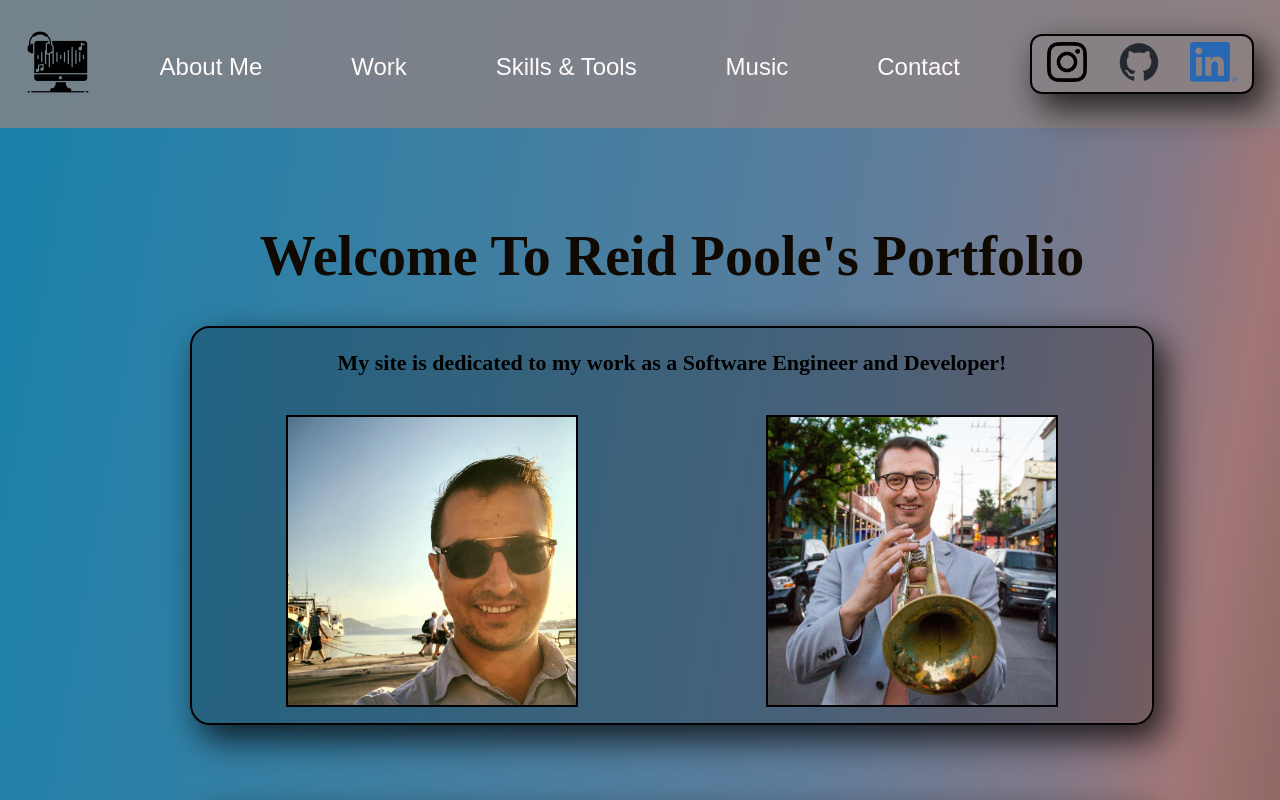
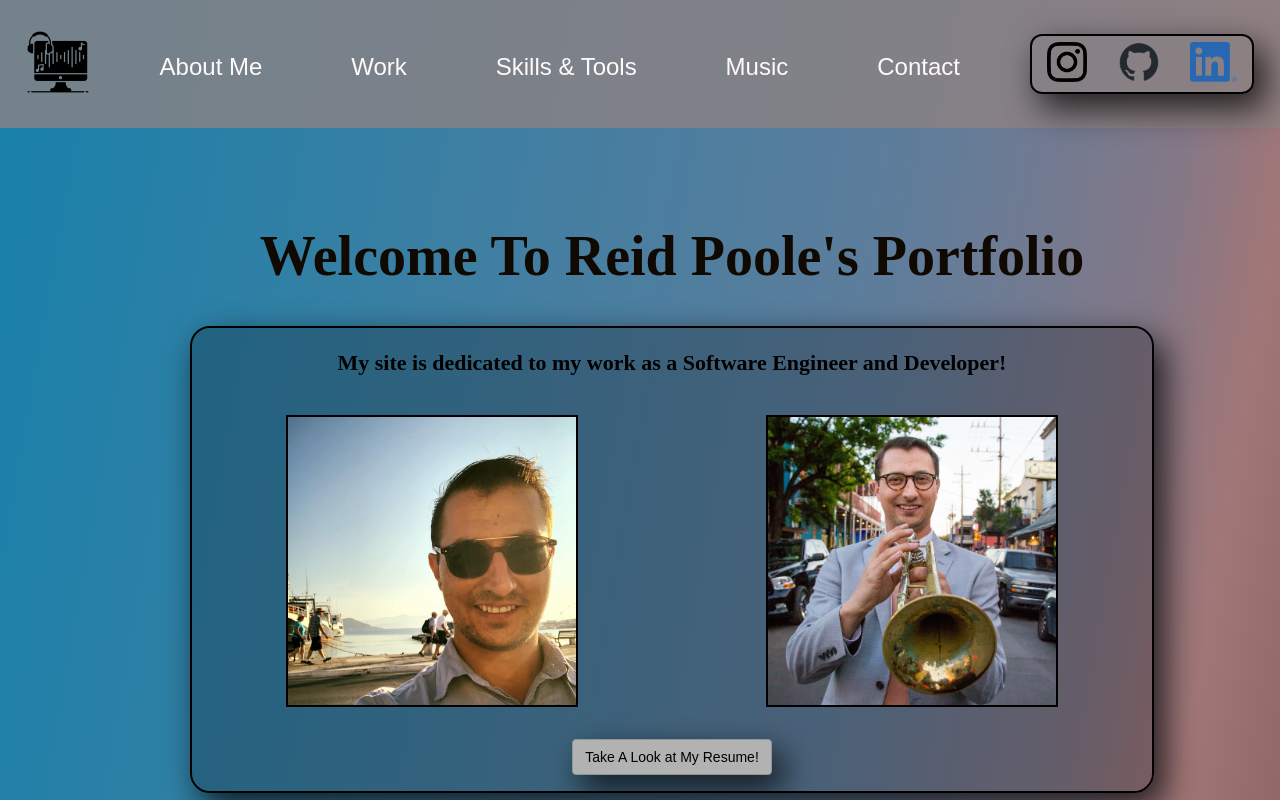
Before and after one commit to rpoole444/portfolio-site, a React (Create React App) app: page /main-page in a window 1280 px wide. Shown: the top 800 px of the page. Built offline with nearby package versions, Linux system fonts and the light colour scheme.

Commit message:
Add Resume Link

```diff
--- a/src/components/Homepage/Homepage.js
+++ b/src/components/Homepage/Homepage.js
@@ -16,6 +16,13 @@ const Homepage = () => {
           <img className="computer-icon" src={ReidBeach} alt="computer" />
           <img className="computer-icon" src={pictureReid} alt="trumpet" />
         </section>
+          <a
+            href="https://docs.google.com/document/d/1_BI4wNwixRBp0fDo2d8urPAhEb04QGbMv5I2DEE6kAA/edit?usp=sharing"
+            target="_blank"
+            rel="noreferrer"
+          >
+            <button className="proj-buttons">Take A Look at My Resume!</button>
+          </a>
       </article>
       <section id="aboutMe" className="about-me">
         <article className="read-about">
```
